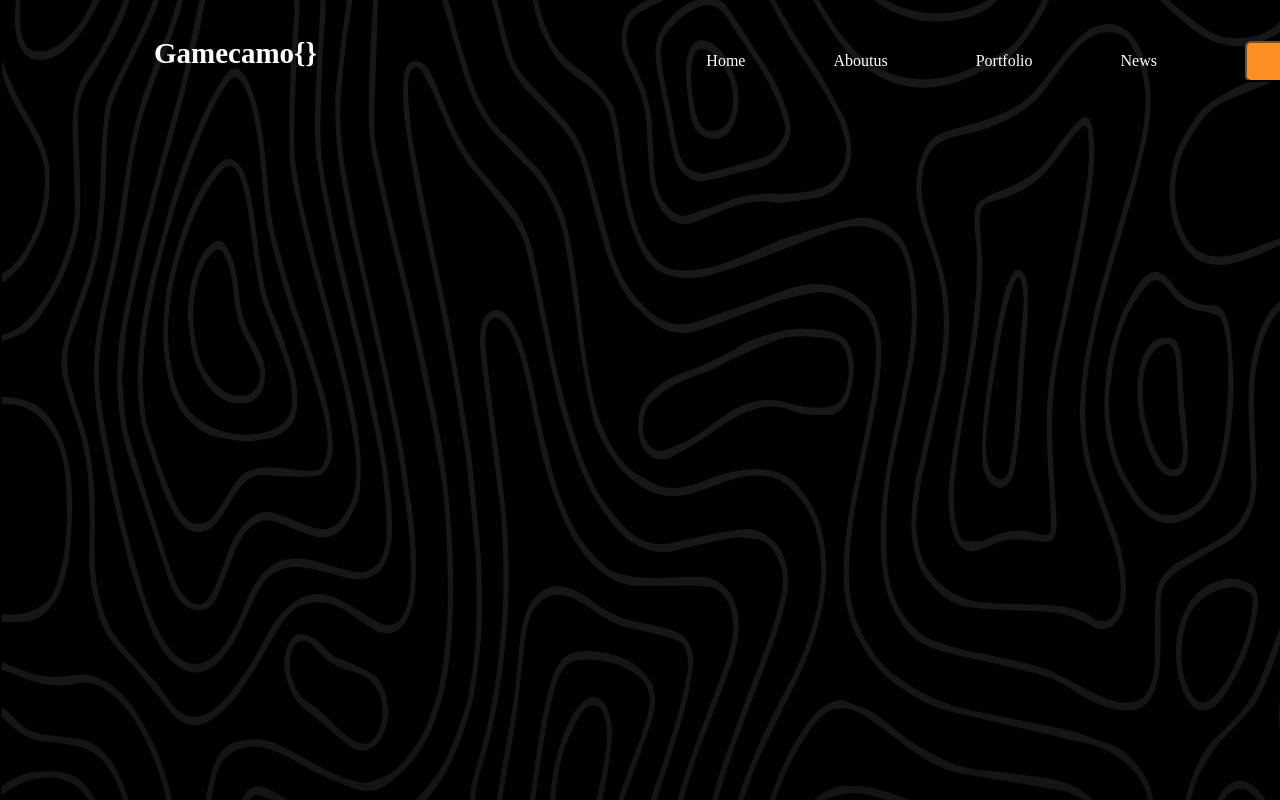
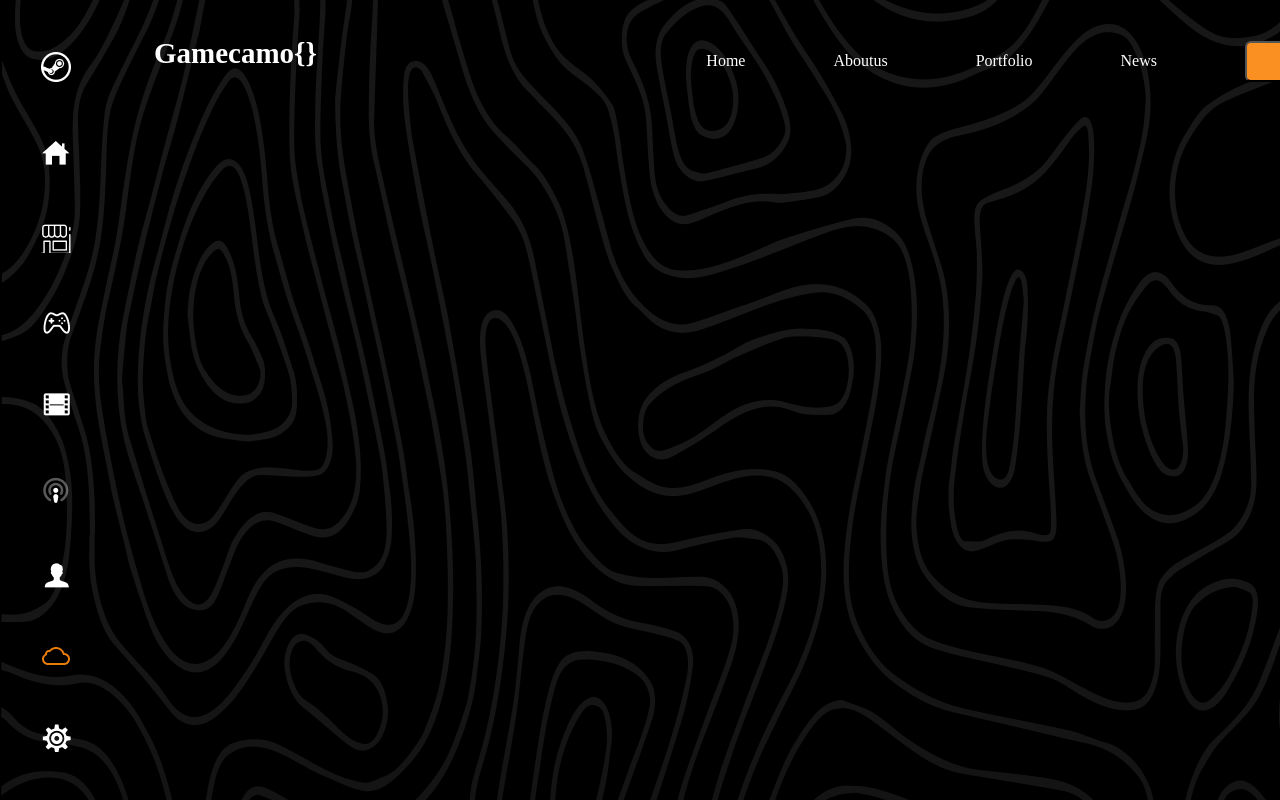
Before and after one commit to Meher-un-Nisa17/Gamecamo, a plain HTML site: page index.html in a window 1280 px wide. Drawn offline with Linux system fonts and the light colour scheme.

Commit message:
sidebar done

```diff
--- a/index.html
+++ b/index.html
@@ -19,6 +19,17 @@
                  <button>Contact us</button>
             </ul>
         </nav>
+        <section class="sidebar">
+            <a href="#"><img src="asset/Vector (1).png" alt=""></a>
+            <a href="#"><img src="asset/Vector (2).png" alt=""></a>
+            <a href="#"><img src="asset/Vector (3).png" alt=""></a>
+            <a href="#"><img src="asset/Vector (4).png" alt=""></a>
+            <a href="#"><img src="asset/Vector (5).png" alt=""></a>
+            <a href="#"><img src="asset/icons8_browse_podcasts 1.png" alt=""></a>
+            <a href="#"><img src="asset/Vector (7).png" alt=""></a>
+            <a href="#"><img src="asset/Vector (8).png" alt=""></a>
+            <a href="#"><img src="asset/Vector (9).png" alt=""></a>
+        </section>
     </header>
 </body>
 </html>
--- a/style.css
+++ b/style.css
@@ -55,3 +55,15 @@ color: #fff;
     font-weight: 800;
 text-align: center;
 }
+.sidebar{
+    width: 32px;
+    height: 704px;
+    top: 52px;
+    left: 40px;
+    position: fixed;
+    display: flex;
+    flex-direction: column;
+    justify-content: space-between;
+    align-items: center;
+    gap: 54px;
+}
```
Also changed, not shown: asset/Vector (1).png (added), asset/Vector (2).png (added), asset/Vector (3).png (added), asset/Vector (4).png (added), asset/Vector (5).png (added), asset/Vector (6).png (added), asset/Vector (7).png (added), asset/Vector (8).png (added), asset/Vector (9).png (added), asset/icons8_browse_podcasts 1.png (added).
